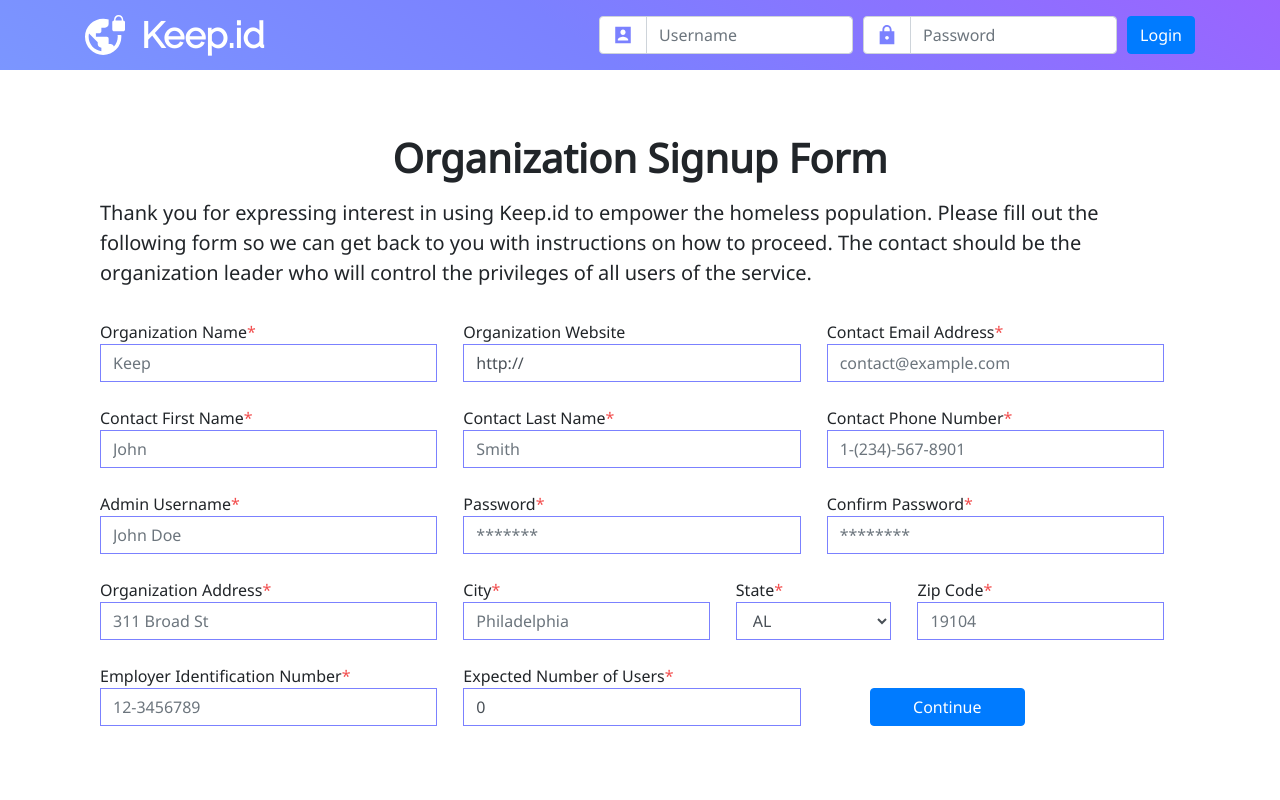
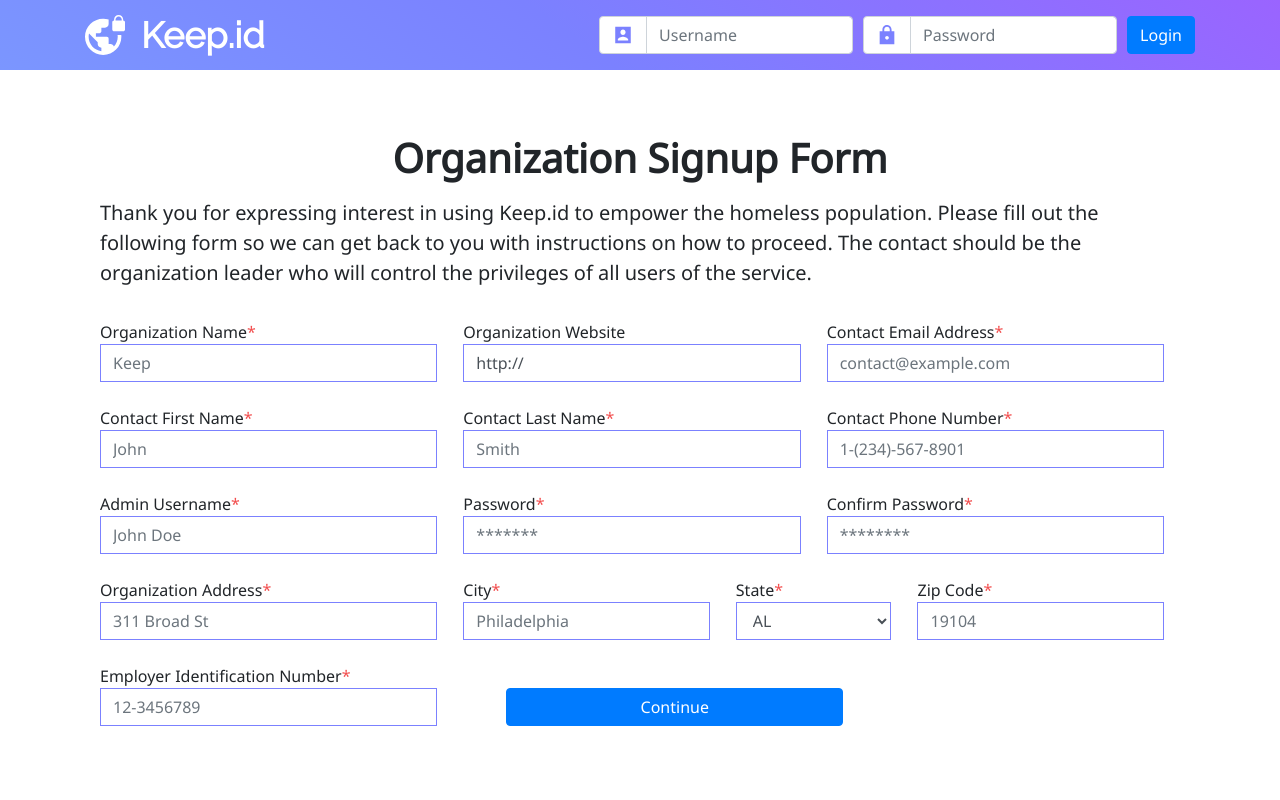
Before and after one commit to keepid/keepid_client, a React (Create React App) app: page /organization-signup in a window 1280 px wide. Shown: the top 800 px of the page. Built offline with nearby package versions, Linux system fonts and the light colour scheme.

Commit message:
removed expected number of users

```diff
--- a/src/components/OrganizationSignup.tsx
+++ b/src/components/OrganizationSignup.tsx
@@ -12,7 +12,6 @@ interface State {
   organizationStatus: string,
   organizationWebsite: string,
   organizationEIN: string,
-  organizationNumClients: number,
   firstName: string,
   lastName: string,
   contactEmail: string,
@@ -36,7 +35,6 @@ class OrganizationSignup extends Component<{}, State, {}> {
       organizationName: '',
       organizationStatus: '', // 501c3, etc.
       organizationWebsite: 'http://',
-      organizationNumClients: 0, // ${NumClientOptions[0][0]}-${NumClientOptions[0][1]}`,
       organizationEIN: '',
       firstName: '',
       lastName: '',
@@ -56,7 +54,6 @@ class OrganizationSignup extends Component<{}, State, {}> {
     this.handleChangeOrganizationName = this.handleChangeOrganizationName.bind(this);
     this.handleChangeOrganizationStatus = this.handleChangeOrganizationStatus.bind(this);
     this.handleChangeOrganizationWebsite = this.handleChangeOrganizationWebsite.bind(this);
-    this.handleChangeOrganizationNumClients = this.handleChangeOrganizationNumClients.bind(this);
     this.handleChangeOrganizationEIN = this.handleChangeOrganizationEIN.bind(this);
     this.handleChangeFirstName = this.handleChangeFirstName.bind(this);
     this.handleChangeLastName = this.handleChangeLastName.bind(this);
@@ -94,7 +91,6 @@ class OrganizationSignup extends Component<{}, State, {}> {
       organizationAddressState,
       organizationAddressZipcode,
       organizationEIN,
-      organizationNumClients,
       acceptEULA,
     } = this.state;
     if (!acceptEULA) {
@@ -116,8 +112,7 @@ class OrganizationSignup extends Component<{}, State, {}> {
           city: organizationAddressCity,
           state: organizationAddressState,
           zipcode: organizationAddressZipcode,
-          taxCode: organizationEIN,
-          numUsers: organizationNumClients,
+          taxCode: organizationEIN
         }),
       }).then((response) => response.json())
         .then((responseJSON) => {
@@ -150,10 +145,6 @@ class OrganizationSignup extends Component<{}, State, {}> {
 
   handleChangeOrganizationEIN(event: any) {
     this.setState({ organizationEIN: event.target.value });
-  }
-
-  handleChangeOrganizationNumClients(event: any) {
-    this.setState({ organizationNumClients: event.target.value });
   }
 
   handleChangeFirstName(event: any) {
@@ -235,7 +226,6 @@ class OrganizationSignup extends Component<{}, State, {}> {
       organizationAddressState,
       organizationAddressZipcode,
       organizationEIN,
-      organizationNumClients,
       acceptEULA,
       submitSuccessful,
       reaffirmStage,
@@ -369,13 +359,6 @@ class OrganizationSignup extends Component<{}, State, {}> {
                       <input readOnly={reaffirmStage} type="text" className="form-control form-purple" id="inputEIN" placeholder="12-3456789" value={organizationEIN} onChange={this.handleChangeOrganizationEIN} required />
                     </label>
                   </div>
-                  <div className="col-md-4 form-group">
-                    <label htmlFor="inputNumUsers" className="w-100 pr-3">
-                      Expected Number of Users
-                      <span className="red-star">*</span>
-                      <input readOnly={reaffirmStage} type="number" className="form-control form-purple" id="inputNumUsers" min="0" step="1" placeholder="1000" value={organizationNumClients} onChange={this.handleChangeOrganizationNumClients} required />
-                    </label>
-                  </div>
                   {!reaffirmStage
                     ? (
                       <div className="col mt-3 pl-5 pt-2">
```
